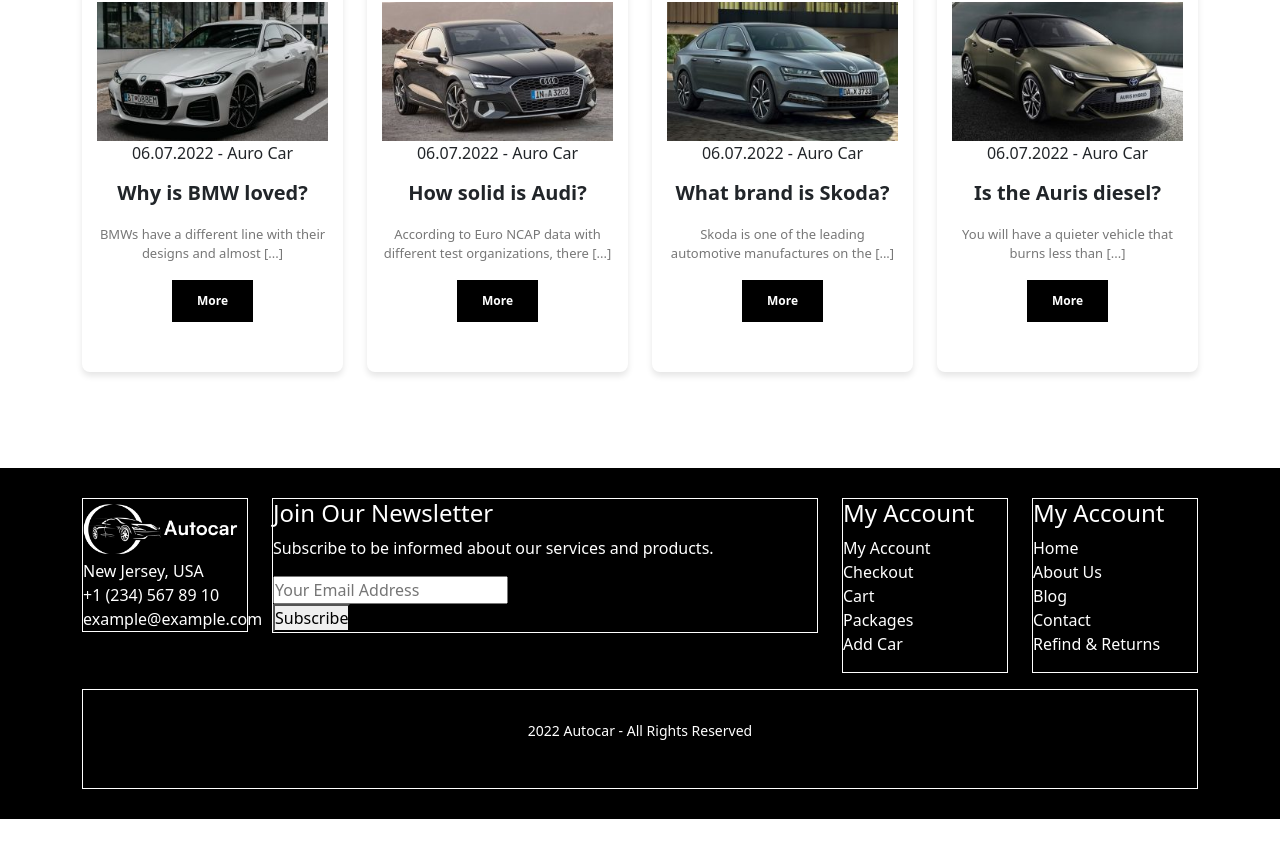
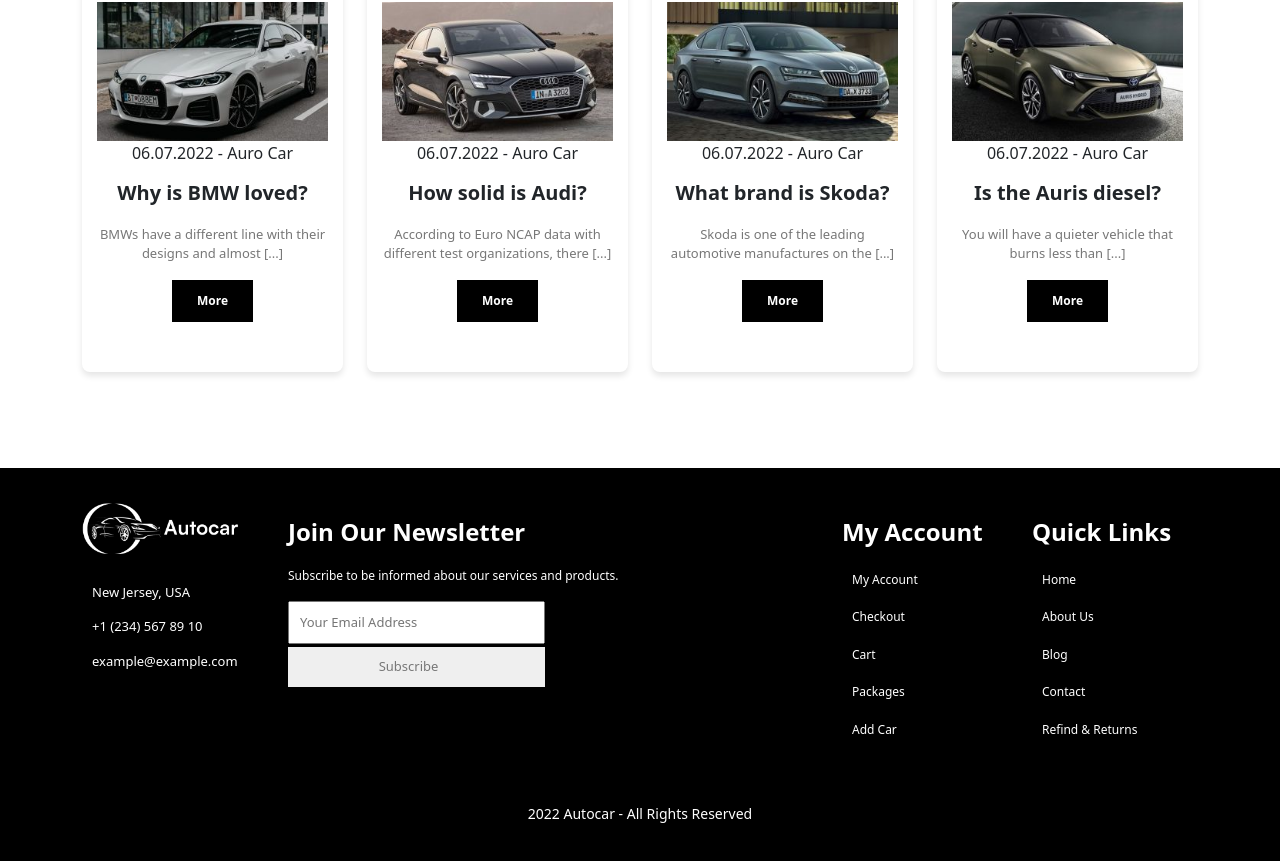
Before and after one commit to RobyLedda94/proj-html-vuejs, a Vue app: page / in a window 1280 px wide. Shown: the part 3397-4258 px from the top of the page. Before the commit the page ends 4216 px from the top, so only its background shows below. Built offline with nearby package versions, Linux system fonts and the light colour scheme; the HTML template or start-up script is replaced by a standard one.

Commit message:
[UPD] definito stile del contenuto footer, segue implementazione delle props

```diff
--- a/src/components/AppFooter.vue
+++ b/src/components/AppFooter.vue
@@ -11,7 +11,7 @@
             <div class="row gy-3">
                 <div class="col-12 col-md-6 col-lg-2">
                     <div class="content-footer">
-                        <div class="footer-logo">
+                        <div class="footer-logo mb-4">
                             <img class="img-fluid" src="../assets/logo-footer-autocar11.png"/>
                         </div>
                         <div class="footer-icons">
@@ -36,14 +36,12 @@
                     </div>
                 </div>
                 <div class="col-12 col-md-6">
-                    <div class="content-footer">
+                    <div class="content-footer mx-3">
                         <h4>Join Our Newsletter</h4>
                         <p>Subscribe to be informed about our services and products.</p>
                         <div class="form">
                             <input type="text" placeholder="Your Email Address"/>
-                            <div>
-                                <button>Subscribe</button>
-                            </div>
+                            <button>Subscribe<i class="fas fa-arrow-right mx-2" ></i></button>
                         </div>
                     </div>
                 </div>
@@ -61,7 +59,7 @@
                 </div>
                 <div class="col-12 col-md-6 col-lg-2">
                     <div class="content-footer">
-                        <h4>My Account</h4>
+                        <h4>Quick Links</h4>
                         <ul class="list-unstyled footer-list">
                             <li class="footer-list-item"><i class="fas fa-minus"></i>Home</li>
                             <li class="footer-list-item"><i class="fas fa-minus"></i>About Us</li>
@@ -87,12 +85,67 @@
     background-color: black;
     .container{
         .content-footer{
-            border: 1px solid white;
             color: white;
+            font-size: 13px;
+            .footer-icons{
+                margin-bottom: 25px;
+                .icon{
+                    display: flex;
+                    align-items: center;
+                    margin-bottom: 15px;
+                    i{
+                        margin-right: 10px;
+                        font-size: 20px;
+                    }
+                }
+            }
+            .social{
+                display: flex;
+                justify-content: center;
+                gap: 30px;
+                font-size: 20px;
+
+            }
+            h4{
+                margin: 20px 0;
+                font-weight: bold;
+
+            }
+            p{
+                font-size: 12px;
+            }
+            .form{
+                display: flex;
+                flex-direction: column;
+                align-items: start;
+                justify-content: center;
+                width: 100%;
+                input{
+                    width: 50%;
+                    padding: 10px;
+                    margin-bottom: 3px;
+                }
+                button{
+                    width: 50%;
+                    padding: 10px;
+                    border: none;
+                    cursor: pointer;
+                    color:#777777;
+                }
+            }
+            .footer-list{
+                .footer-list-item{
+                    margin-bottom: 15px;
+                    font-size: 12px;
+                    i{
+                        margin-right: 10px;
+                        font-size: 15px;
+                    }
+                }
+            }
         }
         .content-footer-bottom{
             height: 100px;
-            border: 1px solid white;
             p{
                 color: white;
                 font-size: 14px;
```
